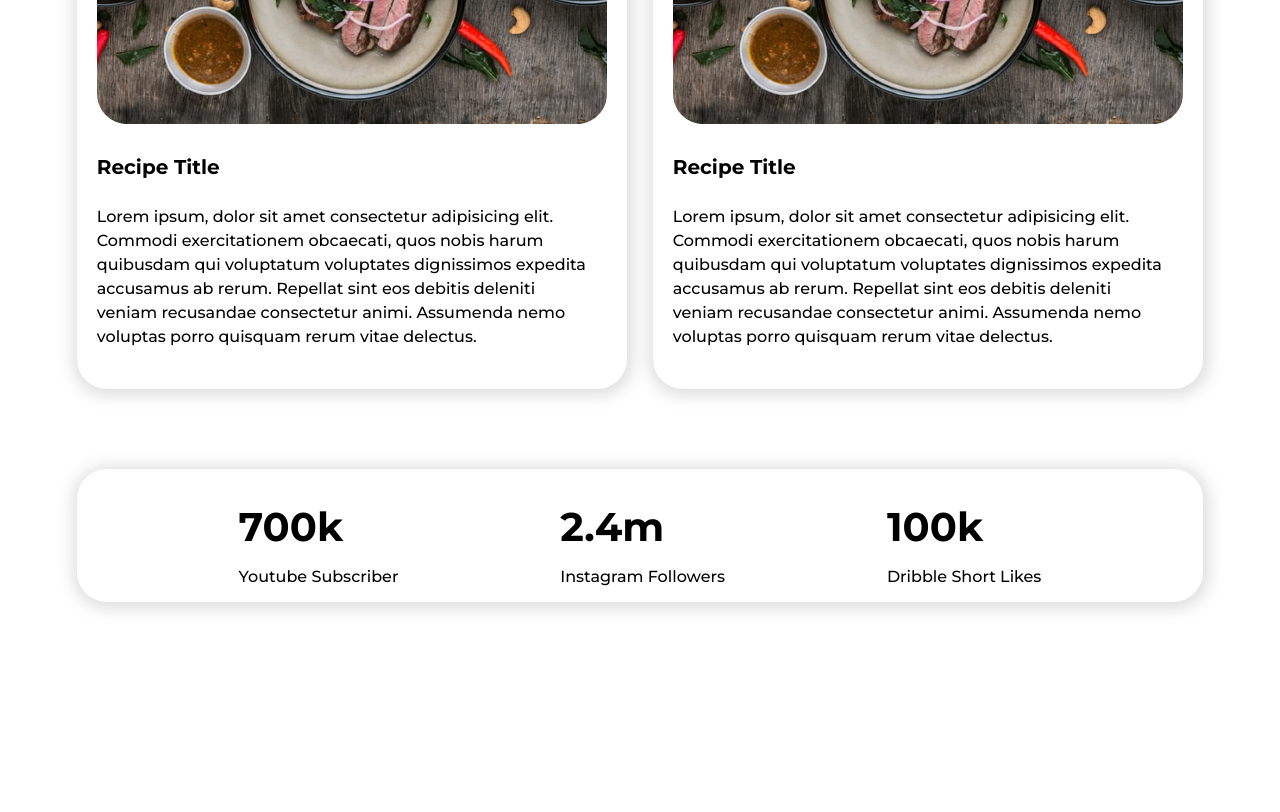
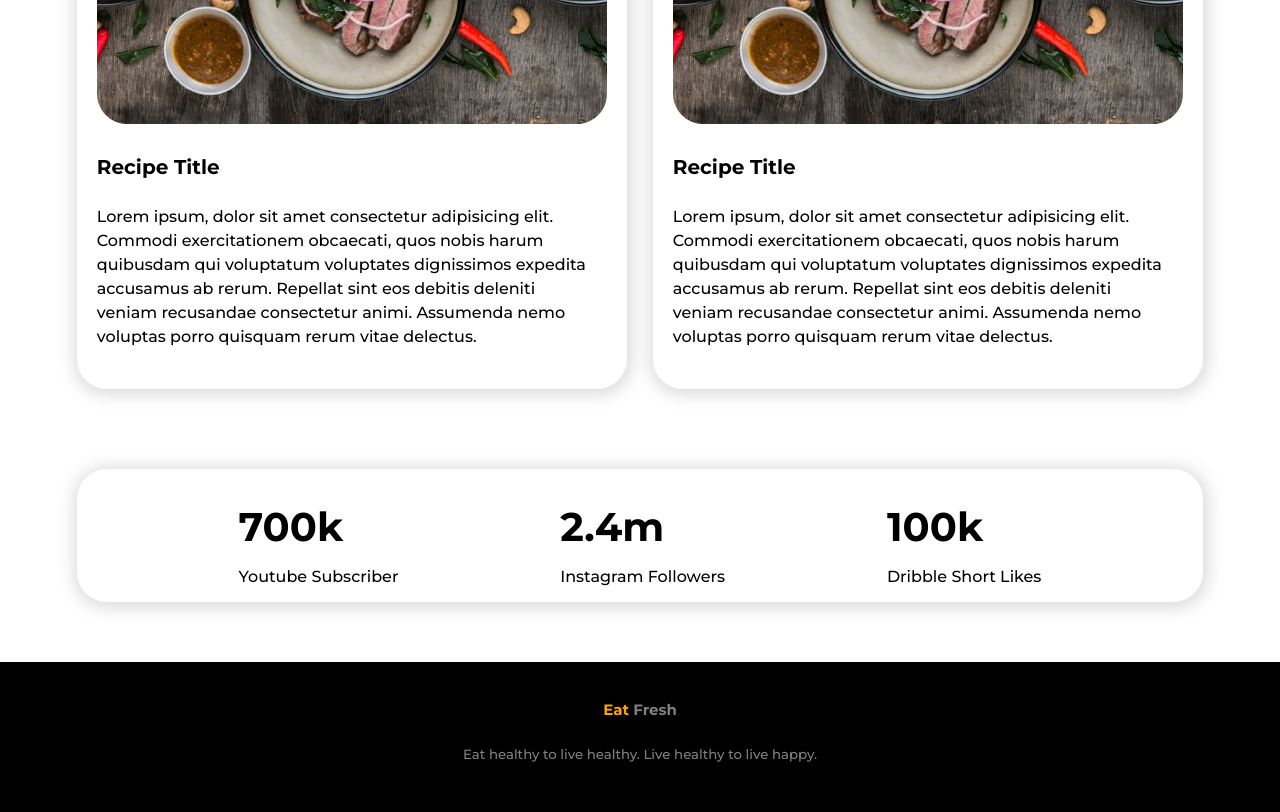
Before and after one commit to invisible360/Fitness-site-demo, a plain HTML site: page index.html in a window 1280 px wide. Shown: the part 1840-2652 px from the top of the page. Before the commit the page ends 2522 px from the top, so only its background shows below. Drawn offline with Linux system fonts and the light colour scheme.

Commit message:
complete practice

```diff
--- a/index.html
+++ b/index.html
@@ -64,6 +64,13 @@
             <p>Dribble Short Likes</p>
         </div>
     </section>
+
+    <footer>
+        <div class="foot">
+            <h5 style="font-size: 15px;"><span style="color: orange;">Eat</span> <span style="color: gray;">Fresh</span></h5>
+        <small style="color: gray;">Eat healthy to live healthy. Live healthy to live happy.</small>
+        </div>
+    </footer>
 </body>
 
 </html>
--- a/style.css
+++ b/style.css
@@ -24,6 +24,9 @@ h4{
 
 .fade-color {
     color: rgba(0, 0, 0, 0.735);
+}
+.off-white{
+    color: rgba(255, 255, 255, 0.459)
 }
 
 
@@ -122,8 +125,17 @@ h4{
     margin: 0 6%;
     box-shadow: 1px 2px 15px 5px rgba(128, 128, 128, 0.251);
     border-radius: 30px;
-    margin-bottom: 80px;
+    margin-bottom: 60px;
 }
 .stats h2 {
     margin-bottom: 0;
 }
+
+footer {
+    background-color: black;
+    text-align: center;
+    height: 150px;
+}
+.foot {
+    padding: 1%;
+}
```
